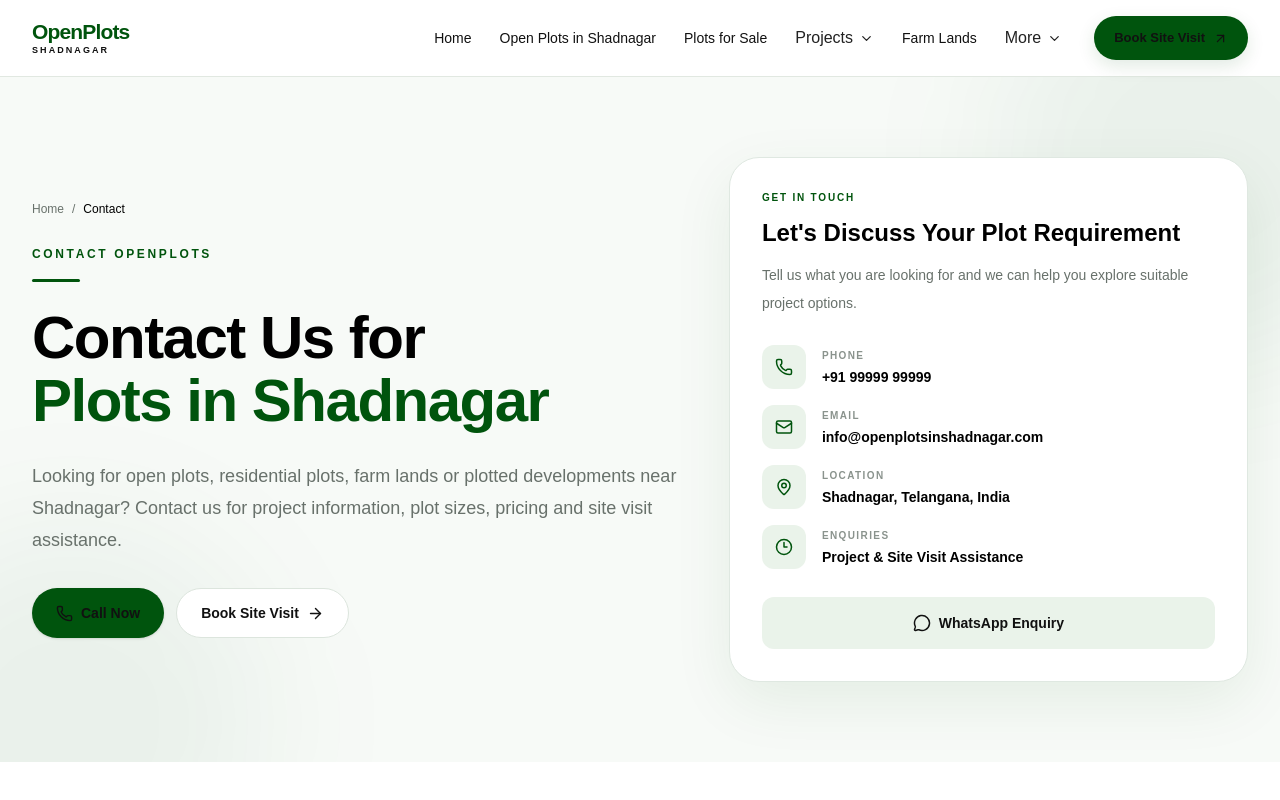
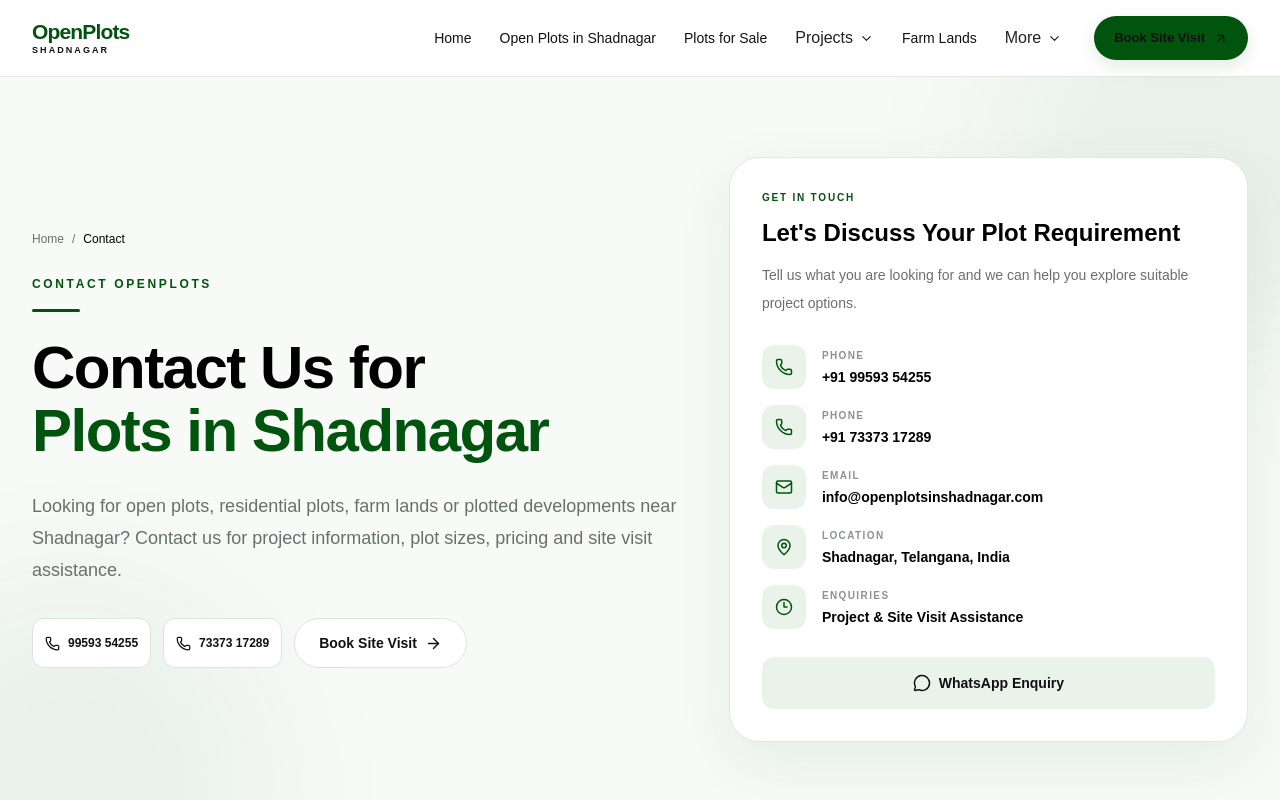
Before and after one commit to residentialplotsandvillas-hub/OpenPlots-Shadnagar, a Next.js app: page /contact in a window 1280 px wide. Shown: the top 800 px of the page. Built offline with nearby package versions, Linux system fonts and the light colour scheme.

Commit message:
first commit

```diff
--- a/app/contact/page.tsx
+++ b/app/contact/page.tsx
@@ -226,16 +226,23 @@ export default function ContactPage() {
 
               <div className="mt-8 flex flex-wrap gap-3">
 
+              <div className="col-span-2 grid grid-cols-2 gap-3">
   <a
-                  href="tel:+919999999999"
-                  className="inline-flex items-center gap-2 rounded-full bg-[#00540D] px-6 py-3.5 text-sm font-semibold text-white shadow-sm transition hover:-translate-y-0.5 hover:bg-[#003B09] hover:shadow-md"
+    href="tel:+919959354255"
+    className="flex items-center justify-center gap-2 rounded-xl border border-[#dce5dd] bg-white px-3 py-3.5 text-xs font-semibold text-[#00540D] transition-all hover:border-[#00540D] hover:bg-[#f3f8f3]"
   >
+    <Phone size={15} />
+    99593 54255
+  </a>
 
-                  <Phone size={17} />
-
-                  Call Now
-
+  <a
+    href="tel:+917337317289"
+    className="flex items-center justify-center gap-2 rounded-xl border border-[#dce5dd] bg-white px-3 py-3.5 text-xs font-semibold text-[#00540D] transition-all hover:border-[#00540D] hover:bg-[#f3f8f3]"
+  >
+    <Phone size={15} />
+    73373 17289
   </a>
+</div>
 
                 <Link
                   href="/book-site-visit"
@@ -274,8 +281,15 @@ export default function ContactPage() {
              <ContactItem
   icon={<Phone size={18} />}
   title="Phone"
-                  value="+91 99999 99999"
-                  href="tel:+919999999999"
+  value="+91 99593 54255"
+  href="tel:+919959354255"
+/>
+
+<ContactItem
+  icon={<Phone size={18} />}
+  title="Phone"
+  value="+91 73373 17289"
+  href="tel:+917337317289"
 />
 
                 <ContactItem
@@ -300,7 +314,7 @@ export default function ContactPage() {
               </div>
 
            <a
-                href="https://wa.me/919999999999"
+  href="https://wa.me/919959354255"
   target="_blank"
   rel="noopener noreferrer"
   className="mt-7 flex items-center justify-center gap-2 rounded-xl bg-[#eaf3ea] px-5 py-4 text-sm font-semibold text-[#00540D] transition hover:bg-[#dceedd]"
@@ -697,14 +711,11 @@ export default function ContactPage() {
             <div className="flex flex-wrap gap-3">
 
            <a
-                href="tel:+919999999999"
+  href="tel:+919959354255"
   className="inline-flex items-center gap-2 rounded-full bg-white px-6 py-4 text-sm font-bold text-[#00540D] transition hover:bg-[#eaf3ea]"
 >
-
   <Phone size={17} />
-
-                Call Now
-
+  +91 99593 54255
 </a>
 
               <Link
--- a/app/projects/[slug]/page.tsx
+++ b/app/projects/[slug]/page.tsx
@@ -257,7 +257,9 @@ export default async function ProjectPage({
                 </Link>
 
                <a
-                  href="tel:+919999999999"
+  href="https://wa.me/919959354255"
+  target="_blank"
+  rel="noopener noreferrer"
   className="inline-flex items-center rounded-full border border-[#dce5dd] bg-white px-6 py-3.5 text-sm font-semibold text-[#00540D] transition hover:border-[#00540D]"
 >
   Enquire Now
@@ -651,9 +653,8 @@ export default async function ProjectPage({
               >
                 Book Site Visit
               </Link>
-
 <a
-                href="tel:+919999999999"
+  href="tel:+919959354255"
   className="rounded-full border border-[#dce5dd] bg-white px-7 py-3.5 text-sm font-semibold text-[#00540D] transition hover:border-[#00540D]"
 >
   Call Now
--- a/app/rera-approved-plots-in-shadnagar/page.tsx
+++ b/app/rera-approved-plots-in-shadnagar/page.tsx
@@ -985,15 +985,12 @@ export default function ReraApprovedPlotsPage() {
                 <Benefit text="Site visit coordination" />
 
               </div>
-
 <a
-                href="tel:+919999999999"
+  href="tel:+919959354255"
   className="mt-8 inline-flex items-center gap-2 text-sm font-bold text-[#00540D]"
 >
   <Phone size={17} />
-
   Call for Plot Details
-
 </a>
 
             </div>
```
Lines whose indentation alone changed are shown as unchanged.
